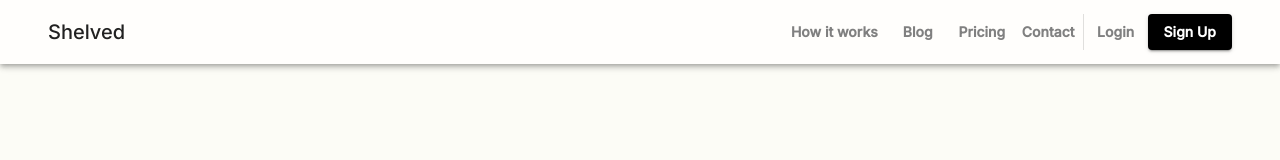
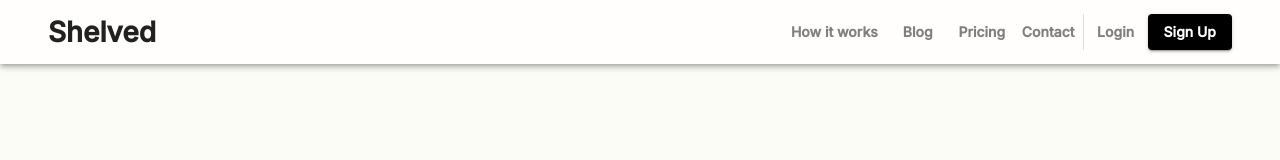
Before and after one commit to arju88nair/ReactTIL, a React app: page /landing in a window 1280 px wide. Shown: the top 160 px of the page. Built offline with nearby package versions, Linux system fonts and the light colour scheme.

Commit message:
Style changes Navbar

```diff
--- a/src/views/Components/PreLoginAppbar.js
+++ b/src/views/Components/PreLoginAppbar.js
@@ -35,8 +35,15 @@ const useStyles = makeStyles((theme) => ({
     navBarText: {
         textDecoration: 'none',
         color: 'var(--color-text)',
-        textTransform: "none"
+        textTransform: "none",
+        '&:hover': {
+            backgroundColor: '#fff',
+            color: 'black',
+        },
     },
+    button: {
+
+    }
 }));
 
 export function PreLoginAppbar() {
@@ -141,7 +148,7 @@ export function PreLoginAppbar() {
             <AppBar position="static">
                 <Container maxWidth="lg">
                 <Toolbar>
-                    <Typography variant="h6" noWrap>
+                    <Typography variant="h6" noWrap style={{fontSize:"2em",fontWeight:"bold"}}>
                         Shelved
                     </Typography>
                     <div className={classes.grow}/>
```
